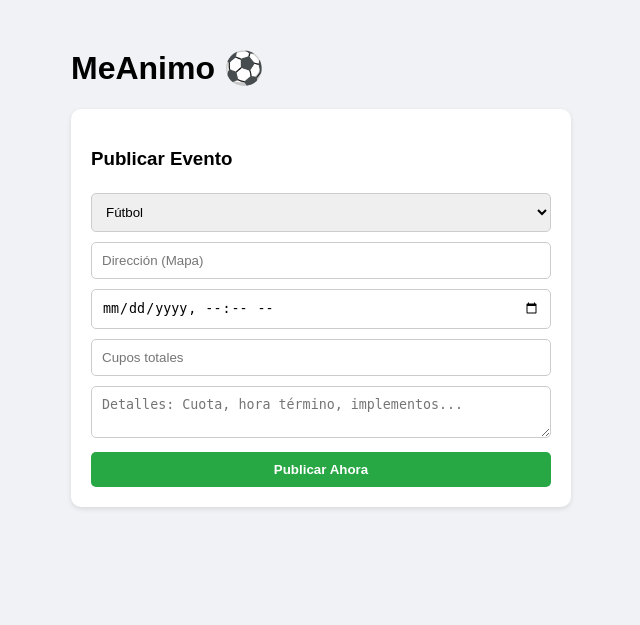
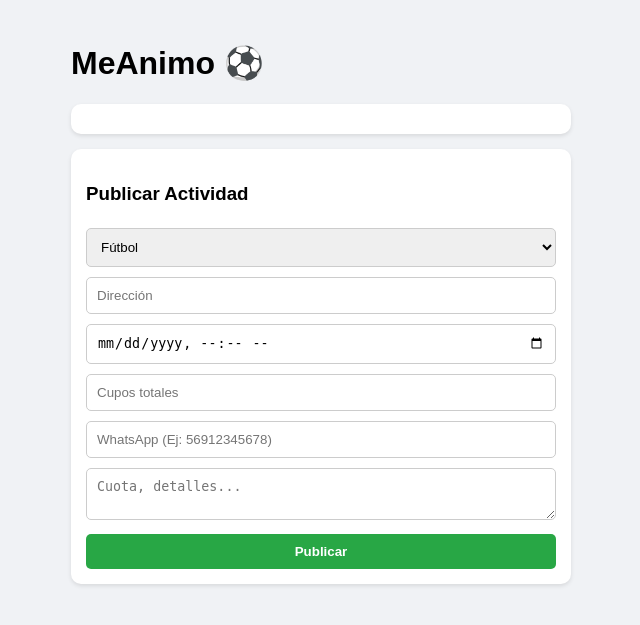
Before and after one commit to adones1981/appmeanimo, a Flask app: page / in a window 1280 px wide. Shown: the top 625 px of the page, without its empty margins (319-959 px from the left). Run offline with Flask 3, Linux system fonts and the light colour scheme; some libraries are stand-ins or nearby versions.

Commit message:
Update index.html

```diff
--- a/templates/index.html
+++ b/templates/index.html
@@ -3,62 +3,107 @@
 <head>
     <meta charset="UTF-8">
     <meta name="viewport" content="width=device-width, initial-scale=1.0">
-    <title>MeAnimo - Inacap</title>
+    <title>MeAnimo ⚽ - Inacap</title>
+    <script src="https://accounts.google.com/gsi/client" async defer></script>
     <style>
-        body { font-family: sans-serif; background: #f0f2f5; padding: 20px; }
-        .card { background: white; padding: 20px; border-radius: 10px; margin-bottom: 20px; box-shadow: 0 2px 5px rgba(0,0,0,0.1); }
+        body { font-family: sans-serif; background: #f0f2f5; padding: 15px; }
+        .card { background: white; padding: 15px; border-radius: 10px; margin-bottom: 15px; box-shadow: 0 2px 4px rgba(0,0,0,0.1); }
         input, select, textarea { width: 100%; padding: 10px; margin: 5px 0; border: 1px solid #ccc; border-radius: 5px; box-sizing: border-box; }
         .btn { padding: 10px; border: none; border-radius: 5px; cursor: pointer; color: white; font-weight: bold; width: 100%; margin-top: 5px; }
         .btn-success { background: #28a745; }
         .btn-danger { background: #dc3545; }
-        .btn-edit { background: #ffc107; color: black; }
-        .btn-info { background: #17a2b8; }
+        .btn-disabled { background: #6c757d; cursor: not-allowed; }
     </style>
 </head>
 <body>
     <div style="max-width: 500px; margin: auto;">
         <h1>MeAnimo ⚽</h1>
+
+        <div id="google-login" class="card">
+            <div id="buttonDiv"></div>
+            <p id="user-info" style="display:none; color: green;"></p>
+        </div>
+
         <div class="card">
-            <h3>Publicar Evento</h3>
+            <h3>Publicar Actividad</h3>
             <select id="deporte">
                 <option value="Fútbol">Fútbol</option>
                 <option value="Basquetbol">Basquetbol</option>
                 <option value="Ciclismo">Ciclismo</option>
                 <option value="Compañero de Gym">Compañero de Gym</option>
             </select>
-            <input type="text" id="lugar" placeholder="Dirección (Mapa)">
+            <input type="text" id="lugar" placeholder="Dirección">
             <input type="datetime-local" id="fecha_hora">
             <input type="number" id="cupos_totales" placeholder="Cupos totales">
-            <textarea id="comentarios" placeholder="Detalles: Cuota, hora término, implementos..."></textarea>
-            <button class="btn btn-success" onclick="crearActividad()">Publicar Ahora</button>
+            <input type="text" id="telefono" placeholder="WhatsApp (Ej: 56912345678)">
+            <textarea id="comentarios" placeholder="Cuota, detalles..."></textarea>
+            <button class="btn btn-success" onclick="crearActividad()">Publicar</button>
         </div>
         <div id="lista-actividades"></div>
     </div>
 
     <script>
         const API_URL = "https://meanimo-backend.onrender.com";
+        let usuarioActual = null;
+
+        window.onload = function () {
+            google.accounts.id.initialize({
+                client_id: "TU_CLIENT_ID_DE_GOOGLE.apps.googleusercontent.com",
+                callback: res => {
+                    const payload = JSON.parse(atob(res.credential.split('.')[1]));
+                    usuarioActual = payload.name;
+                    document.getElementById("user-info").innerText = "Conectado como: " + usuarioActual;
+                    document.getElementById("user-info").style.display = "block";
+                    document.getElementById("buttonDiv").style.display = "none";
+                }
+            });
+            google.accounts.id.renderButton(document.getElementById("buttonDiv"), { theme: "outline" });
+        }
 
         async function cargarActividades() {
             const res = await fetch(`${API_URL}/api/partidos`);
             const datos = await res.json();
             const contenedor = document.getElementById('lista-actividades');
-            contenedor.innerHTML = datos.map(act => `
+            contenedor.innerHTML = datos.map(act => {
+                const lleno = act.cupos_actuales >= act.cupos_totales;
+                const mapaUrl = `https://maps.google.com/maps?q=${encodeURIComponent(act.lugar)}&output=embed`;
+
+                return `
                 <div class="card">
                     <div style="display:flex; justify-content:space-between">
                         <h3>${act.deporte}</h3>
-                        <button onclick="eliminarPublicacion(${act.id})" style="background:none; border:none; color:red; cursor:pointer;">✖ Eliminar</button>
+                        <button onclick="eliminar(${act.id})" style="color:red; border:none; background:none;">✖</button>
                     </div>
-                    <iframe width="100%" height="150" frameborder="0" src="https://maps.google.com/maps?q=${encodeURIComponent(act.lugar)}&output=embed"></iframe>
-                    <p>📍 ${act.lugar}</p>
+                    <iframe width="100%" height="150" src="${mapaUrl}"></iframe>
                     <p>📅 ${new Date(act.fecha_hora).toLocaleString()}</p>
-                    <p>📝 <strong>Nota:</strong> ${act.comentarios || 'Sin detalles'}</p>
-                    <p>👥 ${act.cupos_actuales} / ${act.cupos_totales} cupos</p>
+                    <p>📝 ${act.comentarios || ''}</p>
+                    <p>👥 <strong>${act.cupos_actuales} / ${act.cupos_totales}</strong></p>
 
-                    <button class="btn btn-success" onclick="unirse(${act.id})">Me Uno</button>
-                    <button class="btn btn-edit" onclick="editarComentario(${act.id}, '${act.comentarios || ''}')">Editar Nota</button>
-                    <button class="btn btn-info" onclick="verInscritos(${act.id})">Ver Inscritos</button>
-                </div>
-            `).join('');
+                    <button class="btn ${lleno ? 'btn-disabled' : 'btn-success'}"
+                            onclick="${lleno ? '' : `unirse(${act.id})`}" ${lleno ? 'disabled' : ''}>
+                        ${lleno ? 'CUPOS LLENOS' : '¡Me Uno!'}
+                    </button>
+                    <button class="btn" style="background:#ffc107; color:black;" onclick="editar(${act.id}, '${act.comentarios}')">Editar Nota</button>
+                </div>`;
+            }).join('');
+        }
+
+        async function unirse(id) {
+            const nombre = usuarioActual || prompt("Tu nombre:");
+            if (!nombre) return;
+            const res = await fetch(`${API_URL}/api/unirse`, {
+                method: 'POST',
+                headers: {'Content-Type': 'application/json'},
+                body: JSON.stringify({ partidoId: id, nombre_usuario: nombre })
+            });
+            const data = await res.json();
+            if (res.ok) {
+                alert("¡Inscrito!");
+                if (data.telefono) {
+                    window.open(`https://wa.me/${data.telefono}?text=Hola, me inscribí en ${data.deporte} en ${data.lugar}. Soy ${nombre}`, '_blank');
+                }
+                cargarActividades();
+            } else { alert(data.error); }
         }
 
         async function crearActividad() {
@@ -67,41 +112,17 @@
                 lugar: document.getElementById('lugar').value,
                 fecha_hora: document.getElementById('fecha_hora').value,
                 cupos_totales: document.getElementById('cupos_totales').value,
-                comentarios: document.getElementById('comentarios').value
+                comentarios: document.getElementById('comentarios').value,
+                telefono_organizador: document.getElementById('telefono').value
             };
             await fetch(`${API_URL}/api/crear-partido`, { method: 'POST', headers: {'Content-Type': 'application/json'}, body: JSON.stringify(body) });
-            alert("¡Publicado!");
             location.reload();
         }
 
-        async function editarComentario(id, actual) {
-            const nuevo = prompt("Edita el detalle del evento:", actual);
-            if (nuevo === null) return;
-            await fetch(`${API_URL}/api/partidos/${id}/comentario`, {
-                method: 'PUT',
-                headers: {'Content-Type': 'application/json'},
-                body: JSON.stringify({ comentarios: nuevo })
-            });
-            cargarActividades();
-        }
-
-        async function eliminarPublicacion(id) {
-            if (!confirm("¿Borrar esta publicación?")) return;
-            await fetch(`${API_URL}/api/partidos/${id}`, { method: 'DELETE' });
-            cargarActividades();
-        }
-
-        async function unirse(id) {
-            const nombre = prompt("¿Tu nombre?");
-            if (!nombre) return;
-            await fetch(`${API_URL}/api/unirse`, { method: 'POST', headers: {'Content-Type': 'application/json'}, body: JSON.stringify({ partidoId: id, nombre_usuario: nombre }) });
-            cargarActividades();
-        }
-
-        async function verInscritos(id) {
-            const res = await fetch(`${API_URL}/api/partidos/${id}/inscritos`);
-            const lista = await res.json();
-            alert("Inscritos:\n" + (lista.map(i => "- " + i.nombre_usuario).join("\n") || "Nadie aún"));
+        async function eliminar(id) { if(confirm("¿Borrar?")) { await fetch(`${API_URL}/api/partidos/${id}`, {method:'DELETE'}); cargarActividades(); } }
+        async function editar(id, actual) {
+            const n = prompt("Nueva nota:", actual);
+            if(n !== null) { await fetch(`${API_URL}/api/partidos/${id}/comentario`, { method:'PUT', headers:{'Content-Type':'application/json'}, body:JSON.stringify({comentarios:n}) }); cargarActividades(); }
         }
 
         cargarActividades();
```
